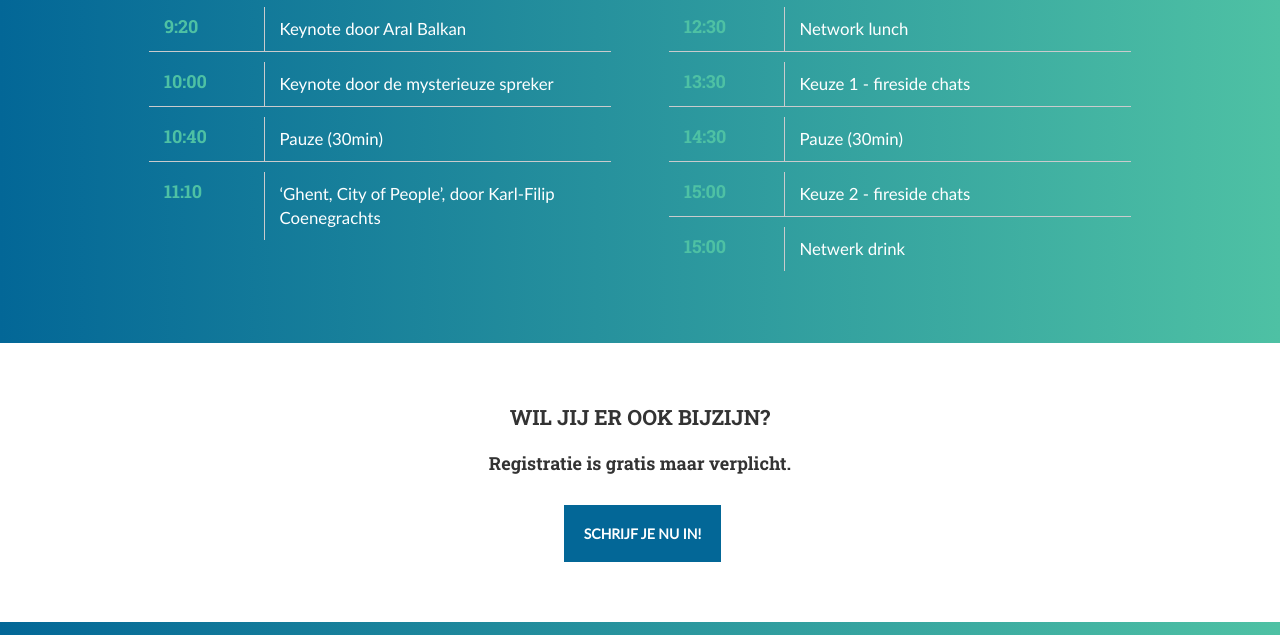
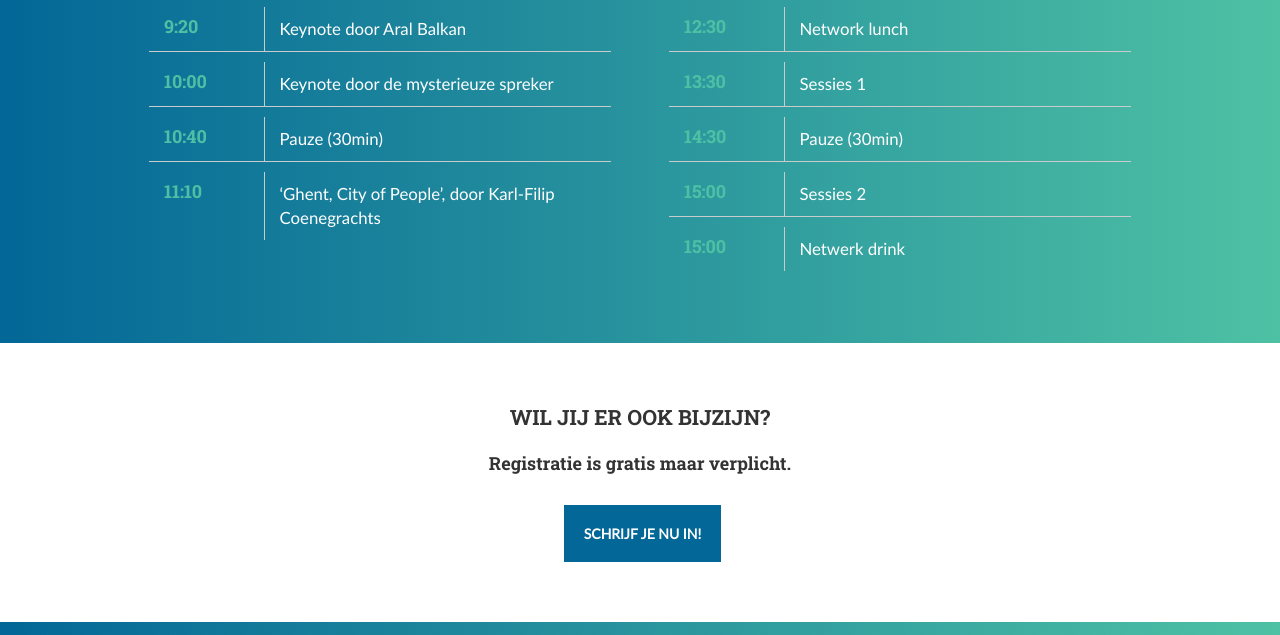
Before and after one commit to PieterJanPauwels/Foreplay.gent, a website: page index.html in a window 1280 px wide. Shown: the part 1434-2069 px from the top of the page. Drawn offline with nearby package versions, Linux system fonts and the light colour scheme.

Commit message:
Changed Firesides

```diff
--- a/index.html
+++ b/index.html
@@ -404,7 +404,7 @@
                             <h4 class="no-uppercase text-azg">13:30</h4>
                         </div>
                         <div class="col-xs-9">
-                            <span>Keuze 1 - fireside chats</span>
+                            <span>Sessies 1</span>
                         </div>
                     </div>
                     <div class="row">
@@ -420,7 +420,7 @@
                             <h4 class="no-uppercase text-azg">15:00</h4>
                         </div>
                         <div class="col-xs-9">
-                            <span>Keuze 2 - fireside chats</span>
+                            <span>Sessies 2</span>
                         </div>
                     </div>
                     <div class="row">
```
